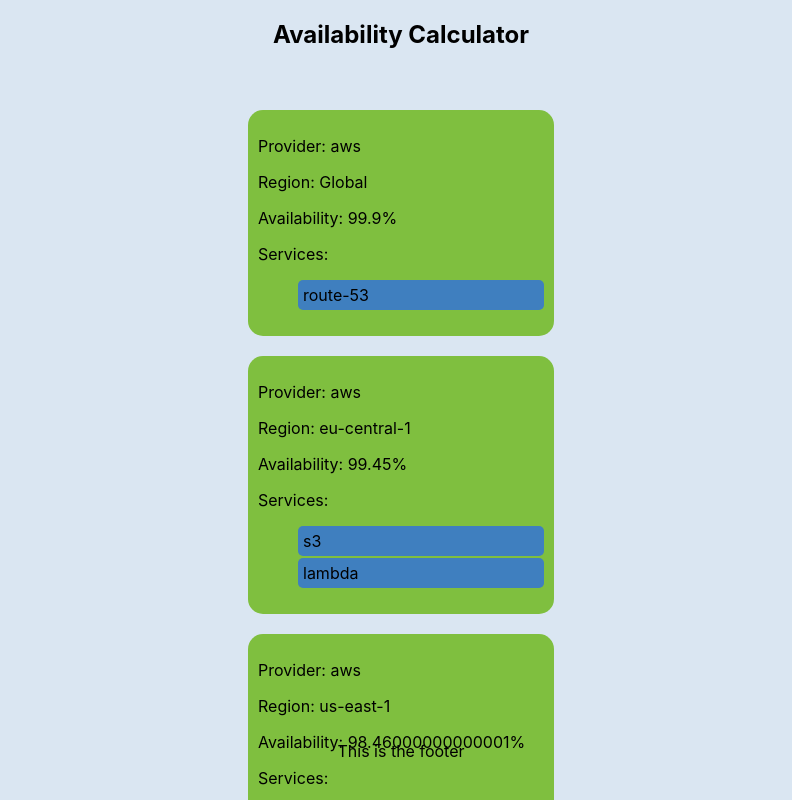
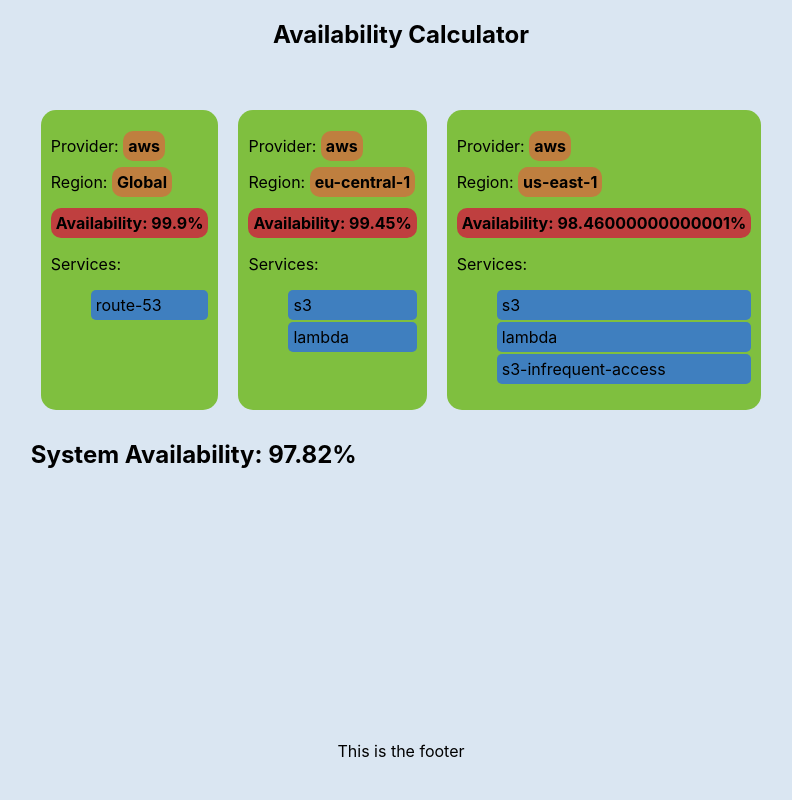
Before and after one commit to mick-roper/sla-calculator, a React app: page / in a window 1280 px wide. Shown: the top 800 px of the page, without its empty margins (239-1031 px from the left). Built offline with nearby package versions, Linux system fonts and the light colour scheme.

Commit message:
more fiddling

```diff
--- a/src/grid.css
+++ b/src/grid.css
@@ -1,14 +1,29 @@
+.green {
+    background-color: #7FBF3F;
+}
+
+.orange {
+    background-color: #BF7F3F;
+}
+
+.blue {
+    background-color: #3F7FBF;
+}
+
+.red {
+    background-color: #BF3F3F;
+}
+
 .grid {
-    display: flex;
-    flex-flow: column wrap;
+    display: inline-flex;
+    flex-direction: row;
 }
 
 .grid-item {
     margin: 10px;
     padding: 10px;
     border-radius: 15px;
-    background-color: #7FBF3F;
-    flex-flow: column nowrap;
+    flex-flow: column wrap;
 }
 
 .grid-item ul {
@@ -19,5 +34,10 @@
     margin-top: 2px;
     padding: 5px;
     border-radius: 5px;
-    background-color: #3F7FBF;
 }
+
+.badge {
+    border-radius: 10px;
+    padding: 5px;
+    font-weight: bold;
+}
--- a/src/grid.js
+++ b/src/grid.js
@@ -50,28 +50,28 @@
     return systemAvailability
 }
 
-const Item = ({ provider, region, services }) => (<div className="grid-item">
+const Item = ({ provider, region, services }) => (<div className="grid-item green">
     <div>
-        <p>Provider: {provider}</p>
-        <p>Region: {region}</p>
-        <p>Availability: {(getAvailability(services).toFixed(4) * 100)}%</p>
+        <p>Provider: <span className="badge orange">{provider}</span></p>
+        <p>Region: <span className="badge orange">{region}</span></p>
+        <p className="badge red">Availability: {(getAvailability(services).toFixed(4) * 100)}%</p>
     </div>
     <div>
         Services:
         <ul>
-            {Object.entries(services).map(([key], i) => (<li key={i}>{key}</li>))}
+            {Object.entries(services).map(([key], i) => (<li className="blue" key={i}>{key}</li>))}
         </ul>
     </div>
 </div>)
 
-export default () => {
-    return <div className="grid">
+export default () => (<div>
+    <div className="grid">
         <Item provider={data.global.provider} region="Global" services={data.global.services} />
         {
             data.regional.map((region, i) => <Item key={i} {...region} />)
         }
-        <h2>
-            System Availability: {calculateSystemAvailability(data).toFixed(4) * 100}%
-        </h2>
     </div>
-}
+    <h2>
+        System Availability: {calculateSystemAvailability(data).toFixed(4) * 100}%
+    </h2>
+</div>)
```
